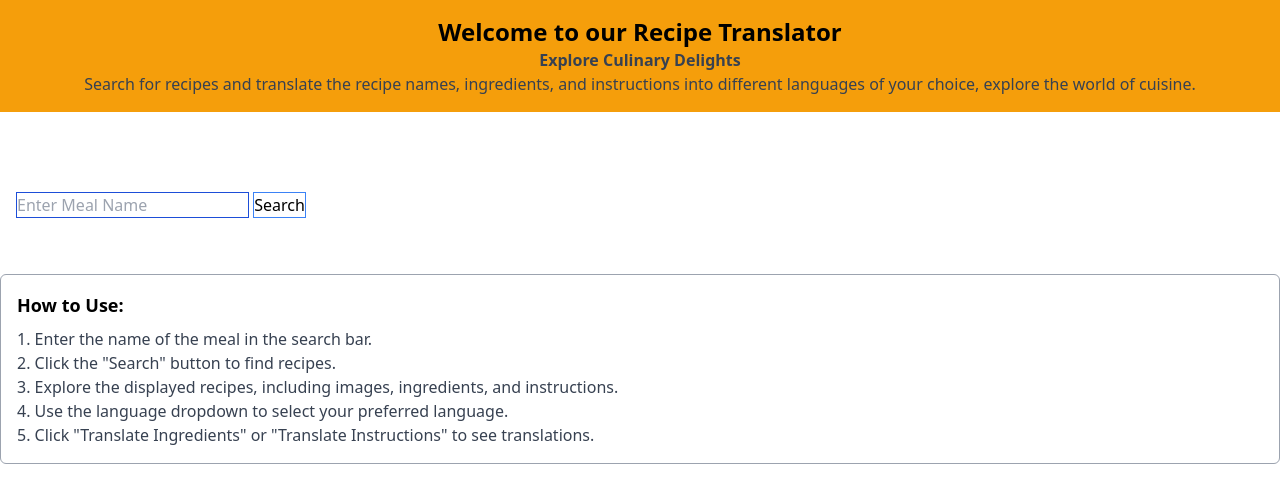
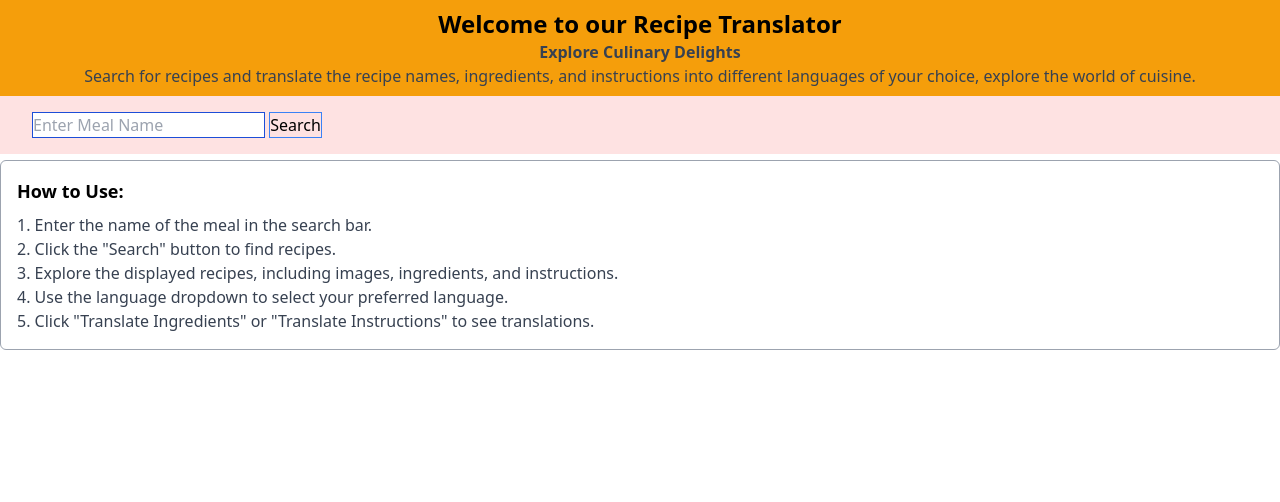
Before and after one commit to lalitakapadia/recipe-translator, a plain HTML site: page index.html in a window 1280 px wide. Drawn offline with nearby package versions, Linux system fonts and the light colour scheme.

Commit message:
search form alignment

```diff
--- a/index.html
+++ b/index.html
@@ -11,7 +11,8 @@
 </head>
 
 <body>
-  <div class= "fixed top-0 w-full bg-yellow-500 text-center p-4 ">
+  <div class= "fixed top-0 w-full  text-center  ">
+    <div class="bg-yellow-500 p-2">
       <h1 class="text-2xl font-semibold text-black ">Welcome to our Recipe Translator</h1>
       <!-- <img src="https://static.vecteezy.com/system/resources/previews/000/439/800/original/vector-noodles-icon.jpg" alt="Noodles icon" class="h-8 w-8 mr-4 border-0"> -->
       <h2 class="text-primary"></h2>
@@ -19,12 +20,16 @@
         <b>Explore Culinary Delights</b> </br> Search for recipes and translate the recipe names, ingredients, and instructions into different languages of your choice, explore the world of cuisine.
       </p>
     </div>
-
-  <div class="mt-48 flex-row align-center justify-center bg-primary">
-    <form id="search-form" class="form w-100 ml-4 mb-2">
-      <input id="search-input" class="mb-12 form-input w-100 border border-blue-700" type="text" placeholder="Enter Meal Name">
+    <div class="mt-0 bg-red-100 text-left p-4">
+      <form id="search-form" class="form w-100 ml-4 ">
+        <input id="search-input" class=" form-input w-100 border border-blue-700" type="text" placeholder="Enter Meal Name">
         <button id="searchButton" class="border border-blue-500">Search</button>
       </form>
+    </div>
+  </div>
+
+  <div class="mt-40 flex-row align-center justify-center bg-primary">
+
     <div class= "user-instruction mb-8 p-4 border border-gray-400 rounded-md bg-white">
       <h3 class="text-lg font-semibold mb-2">How to Use:</h3>
       <p class="text-gray-700 text-base">
```
Lines whose indentation alone changed are shown as unchanged.
